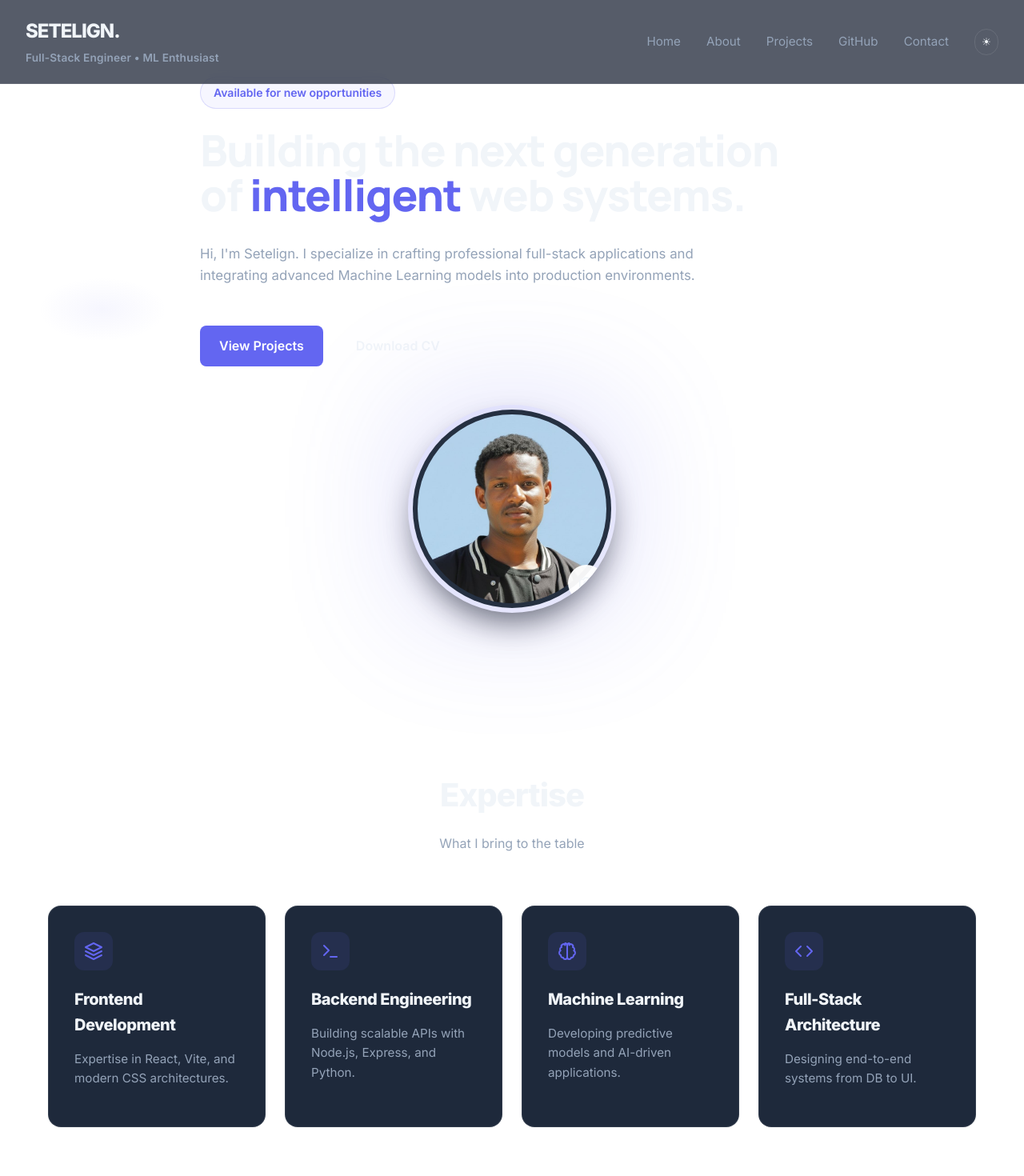
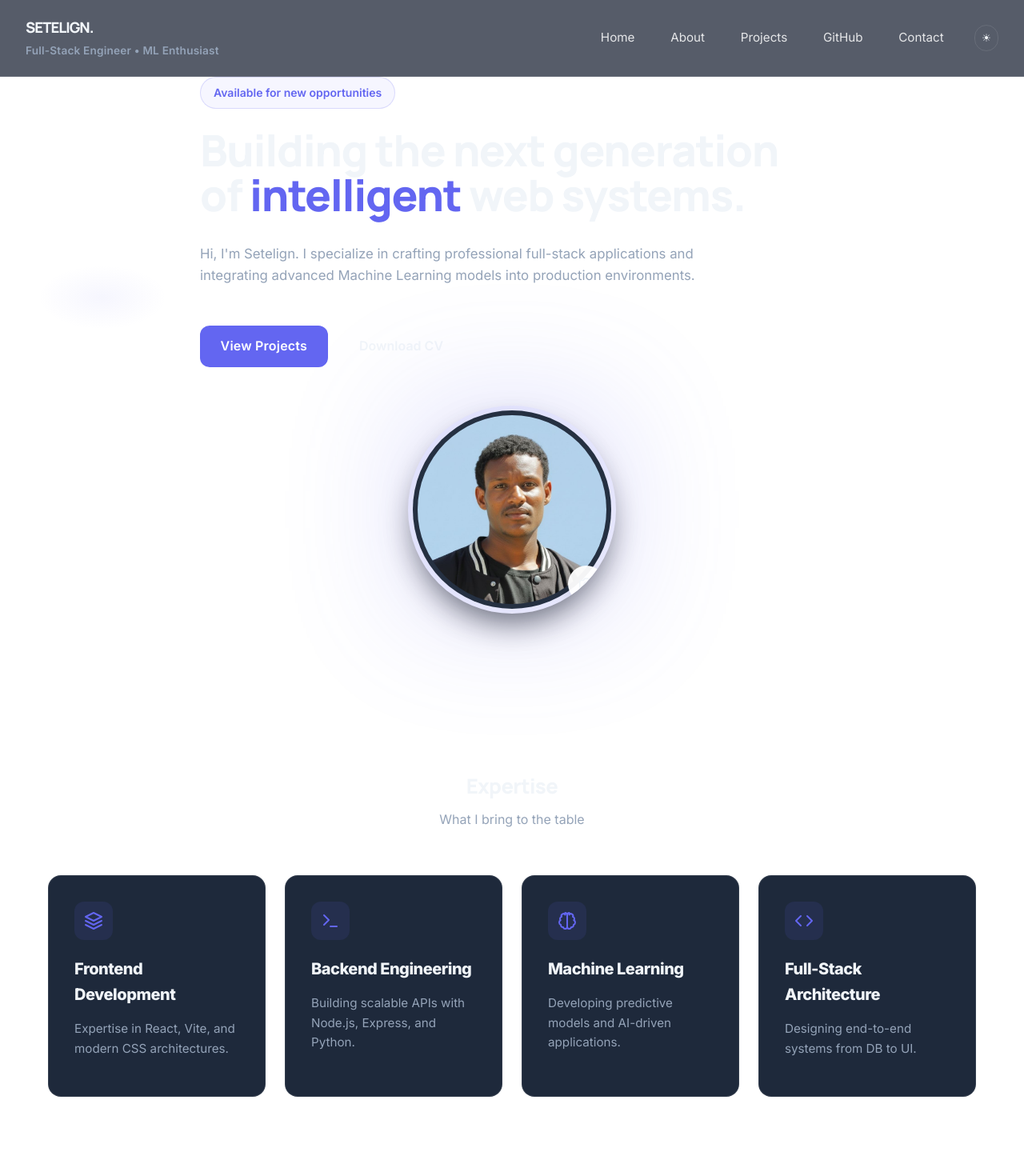
Before and after one commit to zjesiut/portifolio, a React (Vite) app: page / in a window 1280 px wide. Shown: the top 1470 px of the page at 80% size. Built offline with nearby package versions, Linux system fonts and the light colour scheme; no server answers.

Commit message:
Style: match example portfolio visuals (navbar, headings, project cards)

```diff
--- a/src/App.css
+++ b/src/App.css
@@ -17,6 +17,32 @@ body {
   background: linear-gradient(180deg, rgba(255,255,255,0.02), transparent 30%), radial-gradient(800px 400px at 10% 10%, rgba(99,102,241,0.06), transparent 10%), radial-gradient(600px 300px at 90% 85%, rgba(14,165,233,0.03), transparent 10%);
   color:var(--text);
   margin: 0;
+}
+
+/* Logo / Navbar tweaks */
+.nav-logo h2 {
+  font-family: Manrope, Inter, system-ui;
+  font-weight: 800;
+  font-size: 1.15rem;
+  margin: 0;
+  color: var(--text);
+}
+
+.navbar {
+  background: transparent;
+  padding: 1rem 2rem;
+  box-shadow: none;
+}
+
+.nav-links .nav-link {
+  color: rgba(255,255,255,0.85);
+  padding: 0.35rem 0.4rem;
+  border-radius: 8px;
+}
+
+.nav-links .nav-link:hover {
+  background: rgba(255,255,255,0.03);
+  color: white;
 }
 
 .navbar {
@@ -259,6 +285,18 @@ body {
   box-shadow: 0 10px 15px -3px rgba(99, 102, 241, 0.4);
 }
 
+/* Slightly larger primary CTA and rounded */
+.btn-primary {
+  padding: 0.85rem 1.6rem;
+  border-radius: 12px;
+  letter-spacing: 0.2px;
+}
+
+.btn-secondary {
+  padding: 0.7rem 1.4rem;
+  border-radius: 12px;
+}
+
 .btn-secondary {
   background: transparent;
   color: var(--text);
@@ -272,16 +310,20 @@ body {
 /* Section Titles */
 .section-header {
   text-align: center;
-  margin-bottom: 4rem;
+  margin-bottom: 3.5rem;
 }
 
 .section-header h2 {
-  font-size: 2.5rem;
-  margin-bottom: 0.5rem;
+  font-family: Manrope, Inter, system-ui;
+  font-weight: 700;
+  font-size: 1.6rem;
+  text-transform: none;
+  margin: 0 0 0.5rem 0;
 }
 
 .section-header p {
   color: var(--text-muted);
+  margin: 0;
 }
 
 /* Experience styles */
@@ -380,15 +422,15 @@ body {
 
 .project-card {
   background: var(--card);
-  border: 1px solid var(--border);
-  border-radius: 20px;
+  border-radius: 14px;
+  border: 1px solid rgba(255,255,255,0.03);
   overflow: hidden;
   transition: all 0.3s ease;
 }
 
 .project-card:hover {
-  transform: translateY(-10px);
-  box-shadow: 0 25px 50px -12px rgba(0, 0, 0, 0.15);
+  transform: translateY(-8px) scale(1.01);
+  box-shadow: 0 30px 50px -20px rgba(2,6,23,0.6);
 }
 
 .project-image {
@@ -404,6 +446,17 @@ body {
   height: 100%;
   object-fit: cover;
   transition: transform 0.5s ease;
+}
+
+.project-content h3 {
+  font-family: Manrope, Inter, system-ui;
+  font-weight: 700;
+  margin-bottom: 0.5rem;
+}
+
+.project-content p {
+  color: var(--text-muted);
+  font-size: 0.95rem;
 }
 
 .project-card:hover .project-image img {
@@ -463,6 +516,10 @@ body {
   max-width: 600px;
   margin: 0 auto;
   text-align: center;
+}
+
+.contact-container .btn-primary {
+  min-width: 220px;
 }
 
 .social-bar {
```
